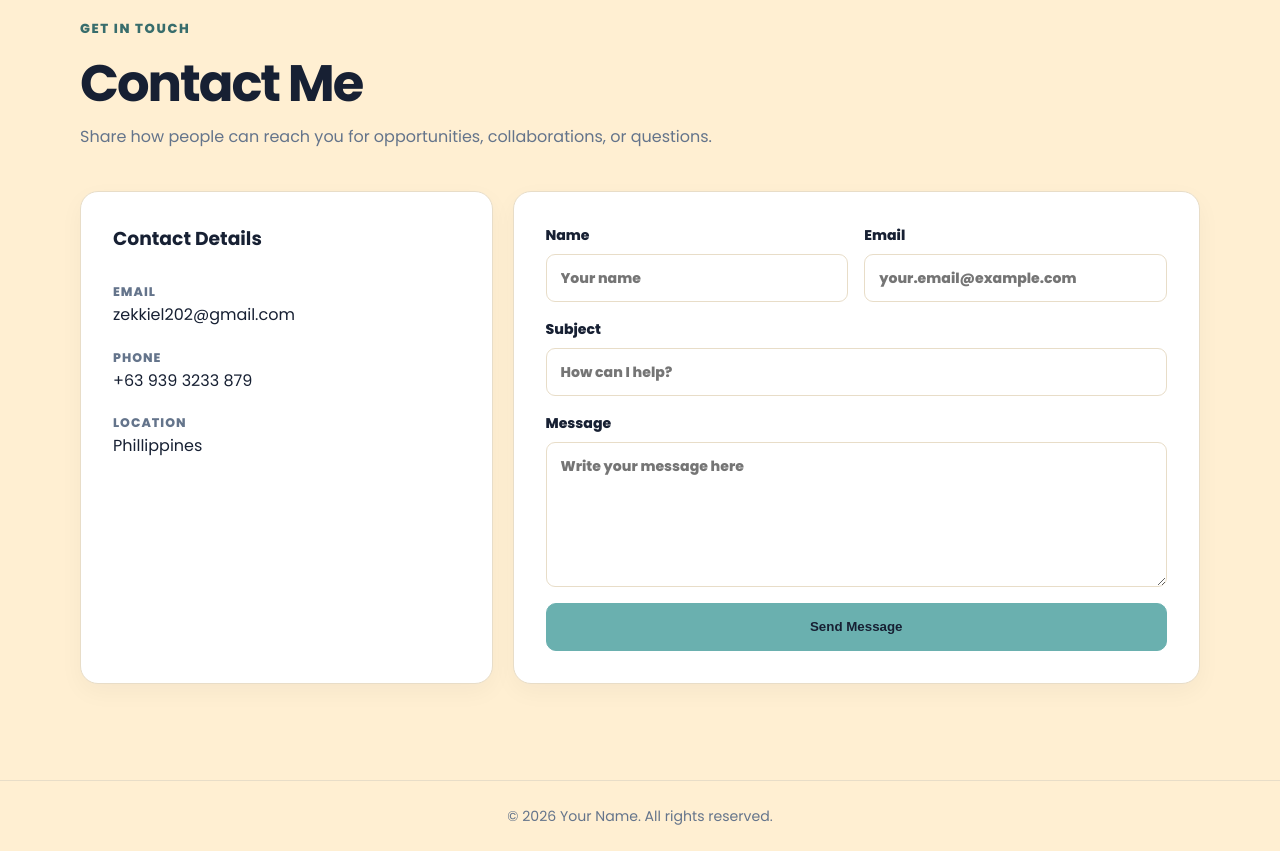
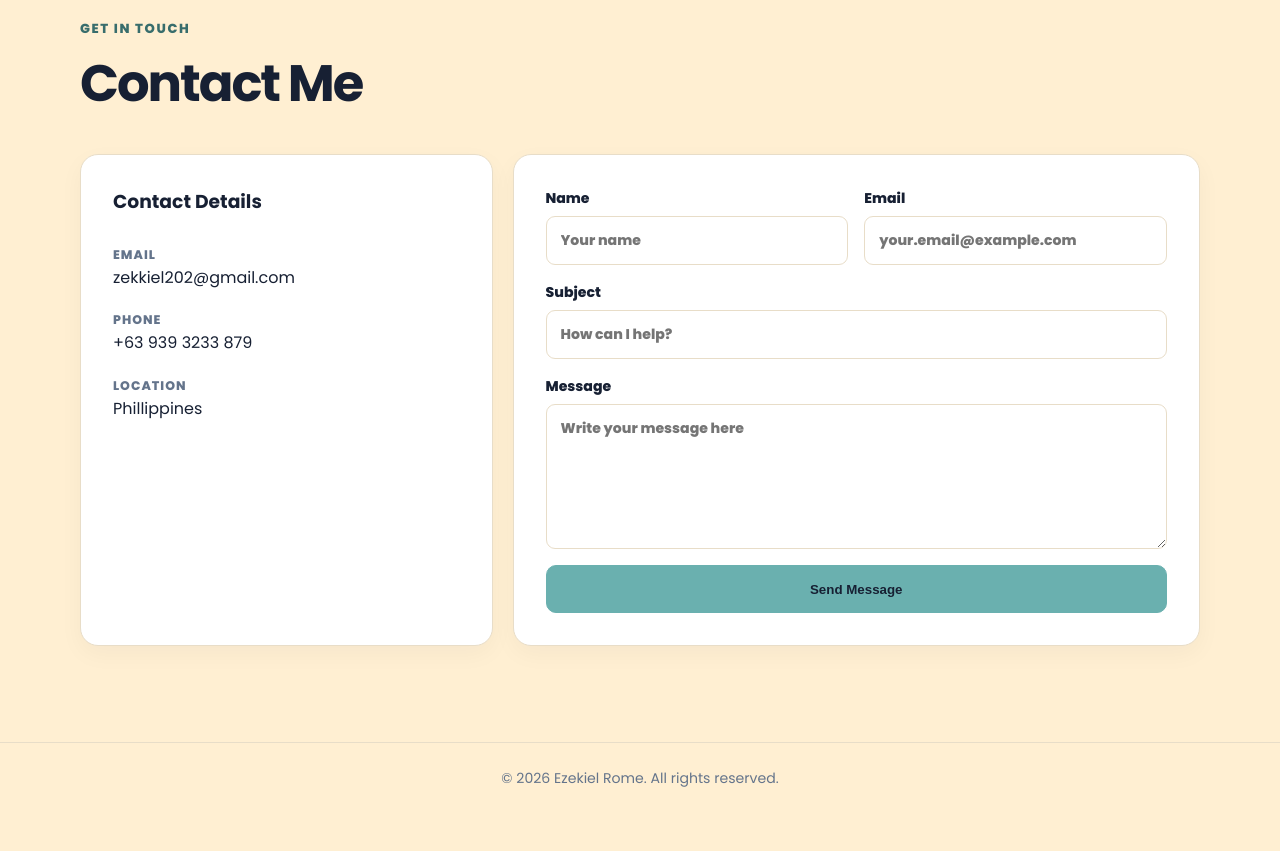
Before and after one commit to EzekielCarogtos/Carogtosezekielrome, a plain HTML site: page index.html in a window 1280 px wide. Shown: the part 2120-2971 px from the top of the page. After the commit the page ends 2934 px from the top, so only its background shows below. Drawn offline with Linux system fonts and the light colour scheme.

Commit message:
updated footer

```diff
--- a/index.html
+++ b/index.html
@@ -579,7 +579,6 @@
         <header class="section-header">
           <span class="eyebrow">Get In Touch</span>
           <h2>Contact Me</h2>
-          <p>Share how people can reach you for opportunities, collaborations, or questions.</p>
         </header>
 
         <div class="contact-grid">
@@ -631,7 +630,7 @@
 
   <footer>
     <div class="container">
-      <p>&copy; <span id="year"></span> Your Name. All rights reserved.</p>
+      <p>&copy; <span id="year"></span> Ezekiel Rome. All rights reserved.</p>
     </div>
   </footer>
 
```
